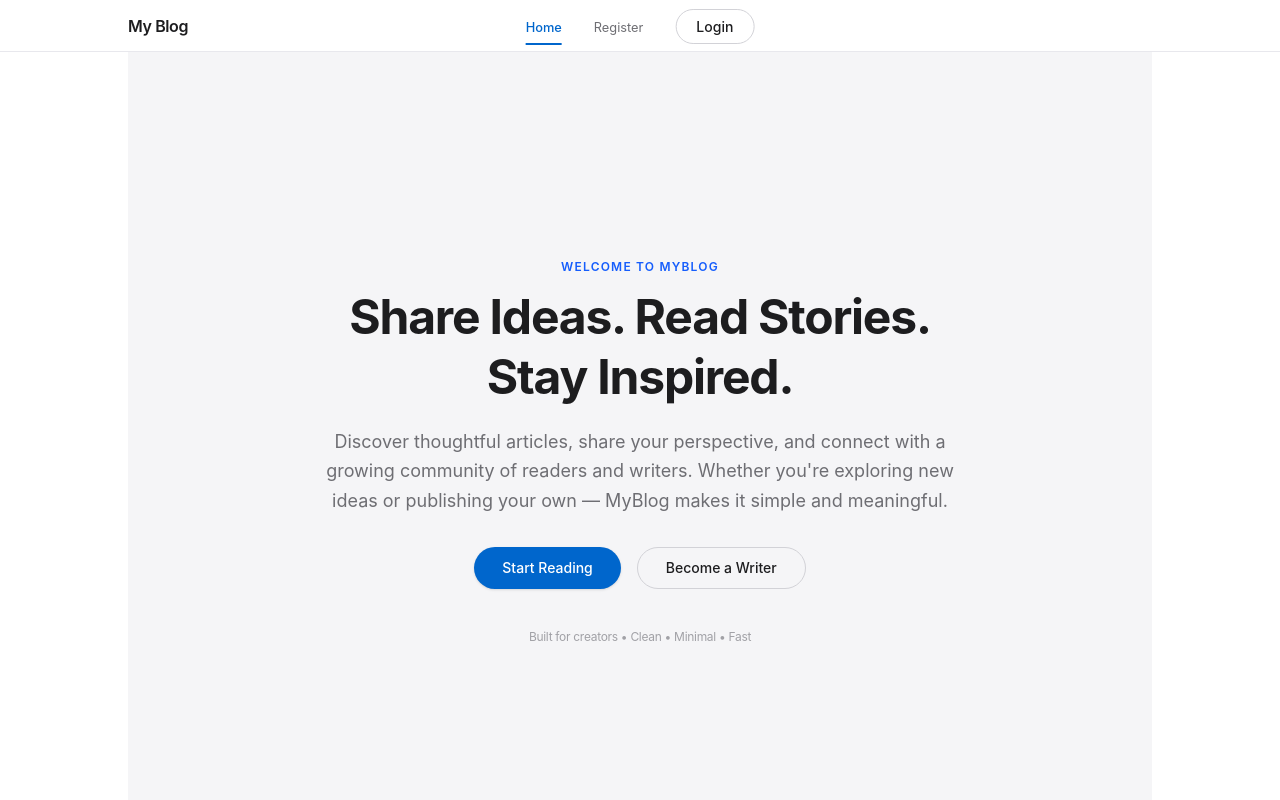
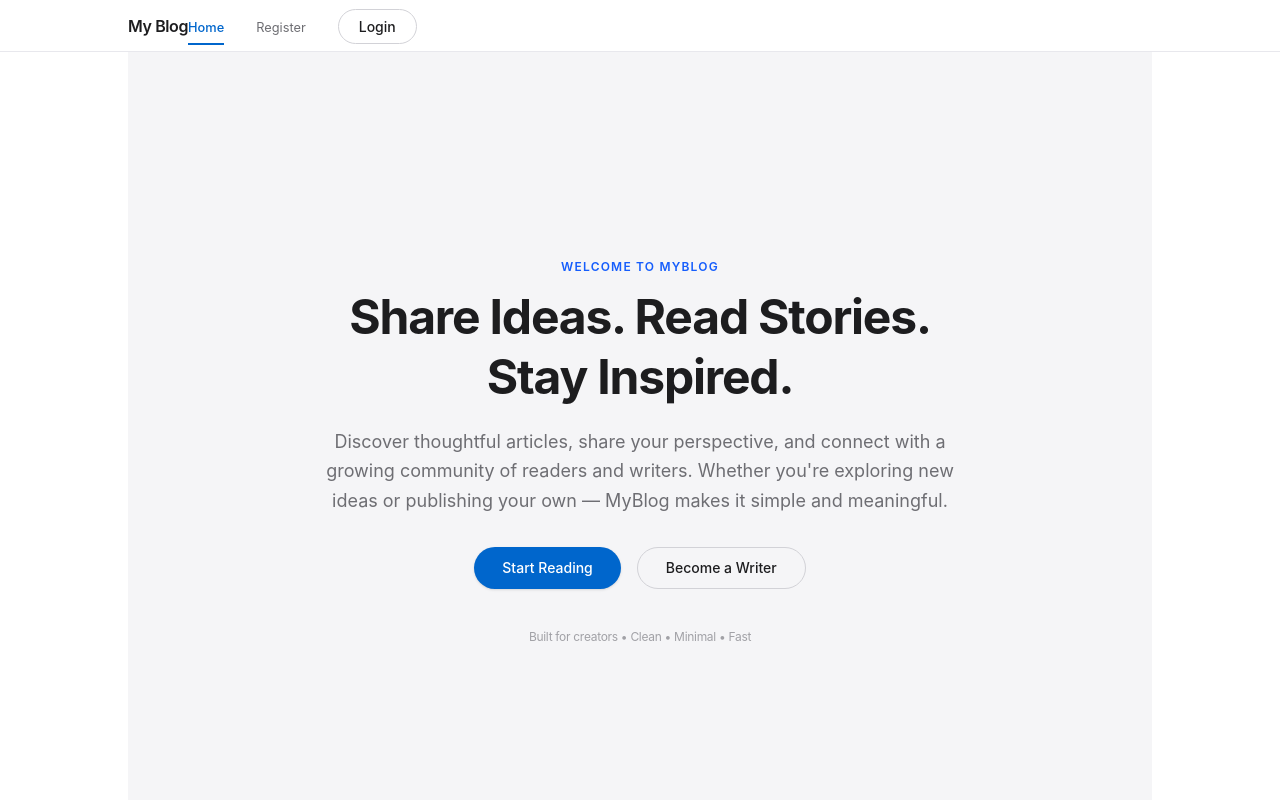
Before and after one commit to skmdsadiq1607/BlogAppProject, a React app in the folder Frontend/: page / in a window 1280 px wide. Shown: the top 800 px of the page. Built offline with nearby package versions, Linux system fonts and the light colour scheme; no server answers; the HTML template or start-up script is replaced by a standard one.

Commit message:
Update Header.jsx

```diff
--- a/Frontend/src/components/Header.jsx
+++ b/Frontend/src/components/Header.jsx
@@ -39,21 +39,19 @@ function Header() {
 
   return (
     <nav className={`${navbarClass} supports-[backdrop-filter]:bg-white/75 bg-white/90`}>
-      <div className={`${navContainerClass} relative h-full`}>
-        <div className="flex items-center h-full">
-          {/* Logo */}
+      <div className={`${navContainerClass} h-full`}>
+        <div className="flex items-center justify-between h-full">
+          {/* Logo left */}
           <NavLink
             to="/"
             onClick={closeMenu}
-            className={`${navBrandClass} z-20 hover:opacity-80 transition duration-300`}
+            className={`${navBrandClass} hover:opacity-80 transition duration-300`}
           >
             My Blog
           </NavLink>
 
-          {/* Center nav for desktop */}
-          <ul
-            className={`${navLinksClass} hidden md:flex absolute left-1/2 -translate-x-1/2 items-center gap-8`}
-          >
+          {/* Desktop nav right */}
+          <ul className={`${navLinksClass} hidden md:flex items-center gap-8 ml-auto`}>
             <li>
               <NavLink to="/" end className={getNavClass}>
                 Home
@@ -67,6 +65,7 @@ function Header() {
                     Register
                   </NavLink>
                 </li>
+
                 <li>
                   <NavLink
                     to="/login"
@@ -98,7 +97,7 @@ function Header() {
             )}
           </ul>
 
-          {/* Mobile button */}
+          {/* Mobile menu button */}
           <button
             className="md:hidden ml-auto flex items-center justify-center w-10 h-10 rounded-full border border-[#d2d2d7] text-[#1d1d1f] hover:bg-[#f5f5f7] transition"
             onClick={() => setMenuOpen(!menuOpen)}
@@ -134,6 +133,7 @@ function Header() {
                   Register
                 </NavLink>
               </li>
+
               <li>
                 <NavLink
                   to="/login"
```
